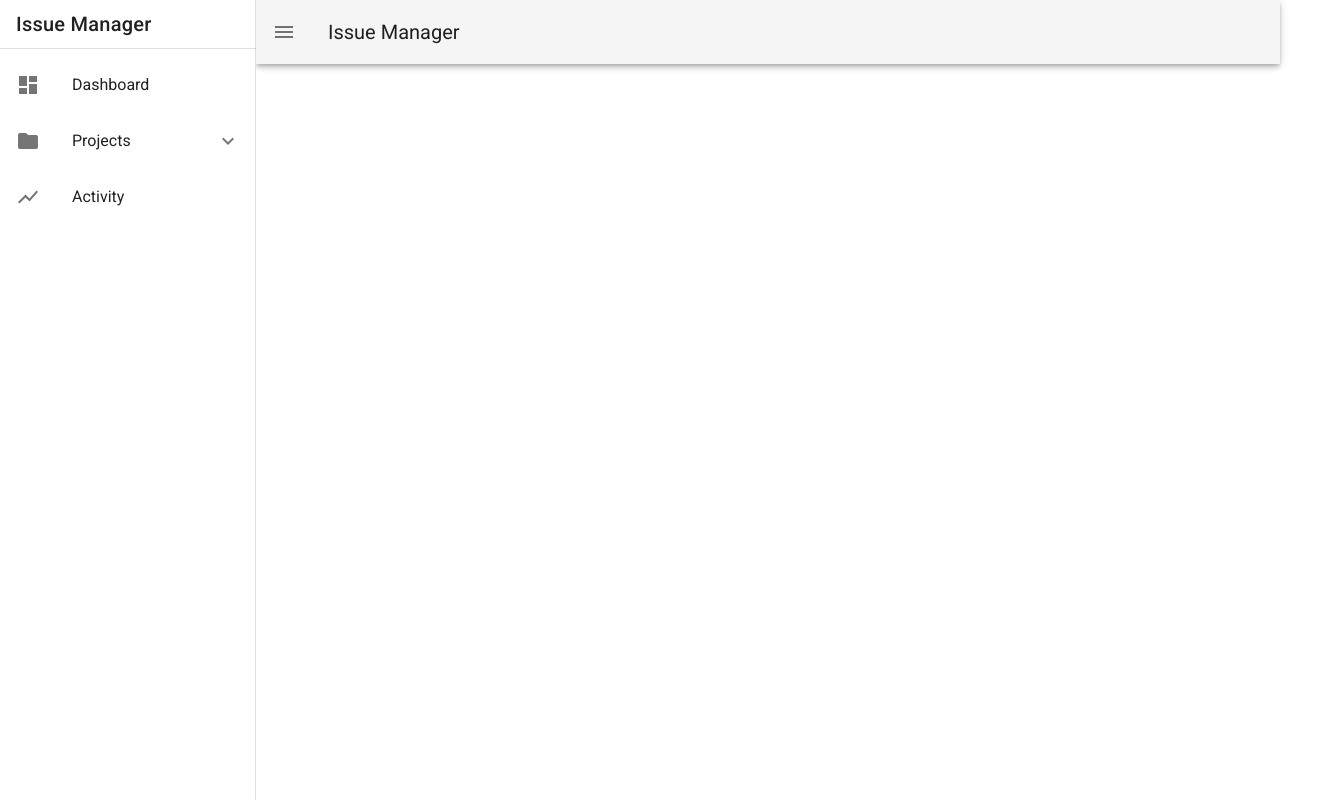
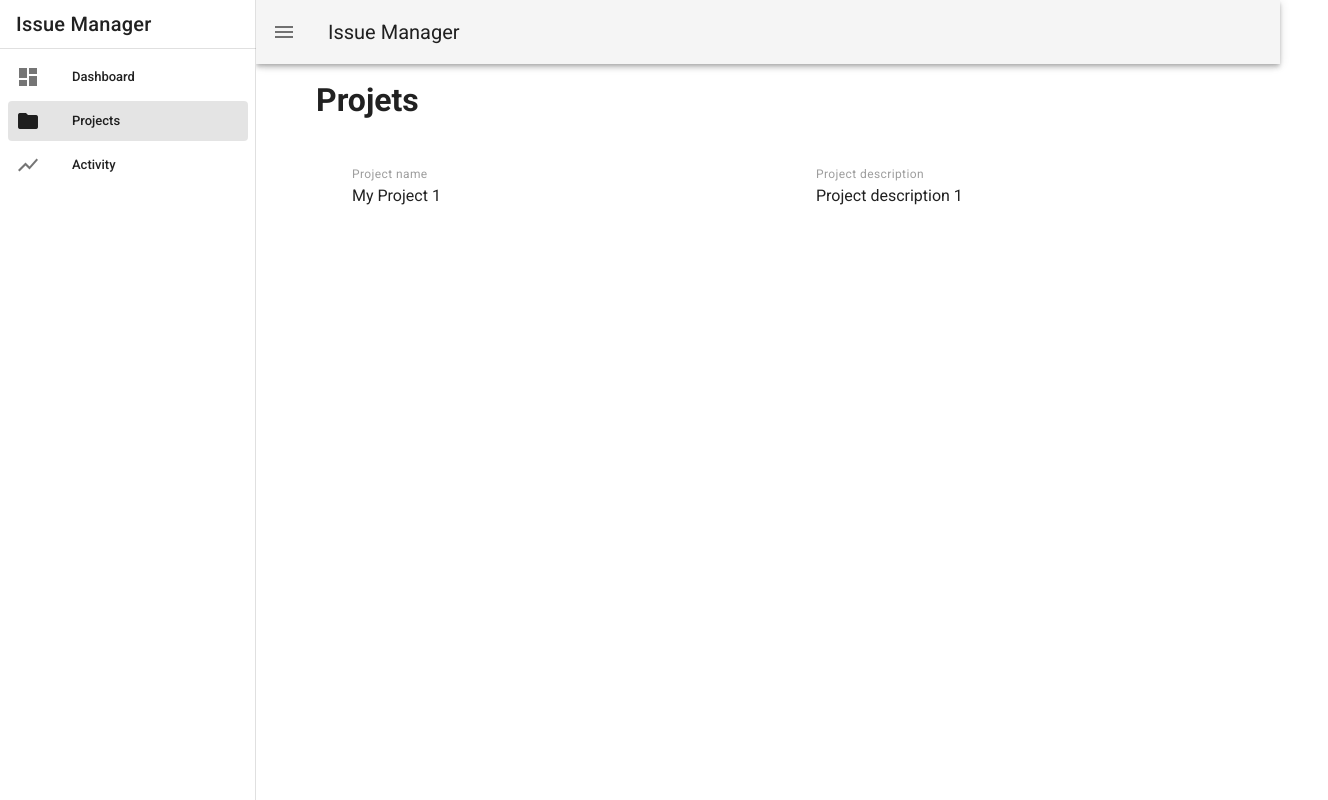
Before and after one commit to damiandrzewicz/issue-manager, a Vue app: page /projects in a window 1280 px wide. Both pictures are taken after a click on the button 28 px from the left and 32 px from the top of the page. Shown: the whole page, 1328 px wide, since content can reach past the window. Built offline with nearby package versions, Linux system fonts and the light colour scheme.

Commit message:
Project view

```diff
--- a/package.json
+++ b/package.json
@@ -9,6 +9,7 @@
   },
   "dependencies": {
     "core-js": "^3.6.5",
+    "json-server": "^0.16.3",
     "vue": "^2.6.11",
     "vue-router": "^3.2.0",
     "vuetify": "^2.2.11"
--- a/src/App.vue
+++ b/src/App.vue
@@ -2,9 +2,15 @@
   <v-app>
     <NavigationBar @toggleNavigationDraver="showNavDraver = !showNavDraver" />
     <NavigationDrawer :show="showNavDraver"/>
+
+    <!-- Sizes your content based upon application components -->
     <v-main>
-     <router-view></router-view>
+      <!-- Provides the application the proper gutter -->
+      <v-container fluid class="mx-12">
+        <router-view></router-view>
+      </v-container>
     </v-main>
+
   </v-app>
 </template>
 
--- a/src/components/NavigationDrawer.vue
+++ b/src/components/NavigationDrawer.vue
@@ -10,44 +10,15 @@
 
         <v-divider></v-divider>
 
-        <v-list>
-            <div v-for="link in links" :key="link.text">
-                <!-- print items without sublinks -->
-                <v-list-item link v-if="!link.sublinks">
-                    <v-list-item-icon>
-                        <v-icon>{{ link.icon }}</v-icon>
-                    </v-list-item-icon>
-                    <v-list-item-content>
-                        <v-list-item-title>{{ link.text }}</v-list-item-title>
-                    </v-list-item-content>
-                </v-list-item>
-
-                <!-- print items with sublinks -->
-                <v-list-group v-else :prepend-icon="link.icon">
-                    <template v-slot:activator>
-                        <v-list-item-content>
-                            <v-list-item-title v-text="link.text"></v-list-item-title>
-                        </v-list-item-content>
-                    </template>
-
-                    <v-list-item v-for="sublink in link.sublinks" :key="sublink.text">
-                        <v-list-item-content>
-                            <v-list-item-title v-text="sublink.text"></v-list-item-title>
-                        </v-list-item-content>
-                    </v-list-item>
-                </v-list-group>
-
-            </div >
-
-
-            <!-- <v-list-item link v-for="item in links" :key="item.text">
+        <v-list dense nav>
+            <v-list-item link v-for="link in links" :key="link.text" :to="link.to" exact>
                 <v-list-item-icon>
-                    <v-icon>{{ item.icon }}</v-icon>
+                    <v-icon>{{ link.icon }}</v-icon>
                 </v-list-item-icon>
                 <v-list-item-content>
-                    <v-list-item-title>{{ item.text }}</v-list-item-title>
+                    <v-list-item-title >{{ link.text }}</v-list-item-title>
                 </v-list-item-content>
-            </v-list-item> -->
+            </v-list-item>
         </v-list>
 
     </v-navigation-drawer>
@@ -60,18 +31,9 @@ export default {
     data: () => ({
         links: [
             { text: "Dashboard", icon: "mdi-view-dashboard", to: { name: "Dashboard" } },
-            { text: "Projects", icon: "mdi-folder", sublinks: [
-                {
-                    text: "Project 1",
-                    to: "/project1"
-                },
-                {
-                    text: "Project 2",
-                    to: "/project2"
-                },
-            ]
-            },
-            { text: "Activity", icon: "mdi-chart-line-variant", to: { name: "Activity" }}
+            { text: "Projects", icon: "mdi-folder", to: { name: "Projects" } },
+            { text: "Activity", icon: "mdi-chart-line-variant", to: { name: "Activity" }},
+
         ]
     })
 }
--- /dev/null
+++ b/src/components/Project.vue
@@ -0,0 +1,43 @@
+<template>
+    <div >
+        <!-- :color="showSubItems ? 'secondary' : ''" -->
+        <v-card flat @click="toggleSubitemsVisibility">
+            <v-layout row :class="`px-5 py-1 ma-1`" :style="{ backgroundColor: 'white' }">
+                <v-flex xs12 md6>
+                    <div class="caption grey--text">Project name</div>
+                    <div>{{ project.name }}</div>
+                </v-flex>
+                <v-flex xs12 md6>
+                    <div class="caption grey--text">Project description</div>
+                    <div>{{ project.description }}</div>
+                </v-flex>
+            </v-layout>
+        </v-card>
+
+        <div v-if="project.subprojects && showSubItems" class="pl-5">
+            <div v-for="subproject in project.subprojects" :key="subproject.id">
+                <Project :project="subproject"/>
+            </div>
+        </div>
+    </div>
+
+</template>
+
+<script>
+export default {
+    name: "Project",
+    props: ['project'],
+    data: () => ({
+        showSubItems: false
+    }),
+    methods: {
+        toggleSubitemsVisibility(){ this.showSubItems = ! this.showSubItems }
+    }
+}
+</script>
+
+<style>
+.asd {
+    background-color: red;
+}
+</style>
--- a/src/router/index.js
+++ b/src/router/index.js
@@ -1,6 +1,8 @@
 import Vue from 'vue'
 import VueRouter from 'vue-router'
 import Dashboard from '../views/Dashboard.vue'
+import Projects from '../views/Projects.vue'
+import Activity from '../views/Activity.vue'
 
 Vue.use(VueRouter)
 
@@ -11,12 +13,14 @@ const routes = [
     component: Dashboard
   },
   {
-    path: '/about',
-    name: 'About',
-    // route level code-splitting
-    // this generates a separate chunk (about.[hash].js) for this route
-    // which is lazy-loaded when the route is visited.
-    component: () => import(/* webpackChunkName: "about" */ '../views/About.vue')
+    path: '/projects',
+    name: 'Projects',
+    component: Projects
+  },
+  {
+    path: '/activity',
+    name: 'Activity',
+    component: Activity
   }
 ]
 
--- a/src/views/About.vue
+++ /dev/null
@@ -1,5 +0,0 @@
-<template>
-  <div class="about">
-    <h1>This is an about page</h1>
-  </div>
-</template>
--- /dev/null
+++ b/src/views/Activity.vue
@@ -0,0 +1,15 @@
+<template>
+  <div class="activity">
+      <h1>Activity</h1>
+  </div>
+</template>
+
+<script>
+export default {
+    name: "Activity"
+}
+</script>
+
+<style>
+
+</style>
--- /dev/null
+++ b/src/views/Projects.vue
@@ -0,0 +1,34 @@
+<template>
+  <div class="projects">
+    <h1>Projets</h1>
+
+    <v-container class="my-5">
+
+        <div v-for="project in projects" :key="project.id">
+            <Project :project="project"/>
+        </div>
+    </v-container>
+  </div>
+</template>
+
+<script>
+import Project from "@/components/Project.vue"
+
+export default {
+    name: "Projects",
+    components: { Project },
+    data: () => ({
+        projects: [
+            { id: 1, name: "My Project 1", description: "Project description 1", subprojects: [
+                { id: 2, name: "My SubProject 1", description: "SubProject description 1" },
+                { id: 3, name: "My SubProject 2", description: "SubProject description 1" },
+                { id: 4, name: "My SubProject 3", description: "SubProject description 1" }
+            ]}
+        ],
+    })
+}
+</script>
+
+<style>
+
+</style>
```
Also changed, not shown: mongo/docker-compose.yml (added, +8 -0 lines), 2 other files (tests, documents, lock files or other folders).
